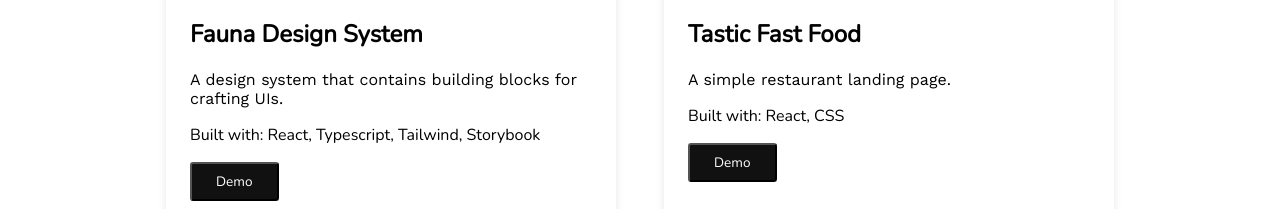
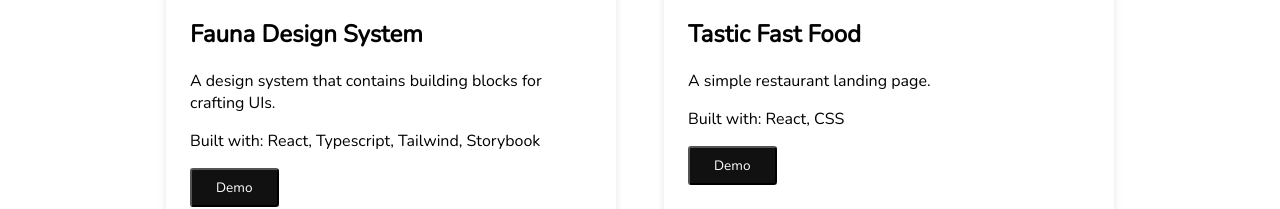
Before and after one commit to Annysah/annysah-portfolio-website, a Next.js app: page /project in a window 1280 px wide. Shown: the part 482-691 px from the top of the page. Built offline with nearby package versions, Linux system fonts and the light colour scheme.

Commit message:
update this repo

```diff
--- a/components/ProjectItems.js
+++ b/components/ProjectItems.js
@@ -46,7 +46,6 @@
 `
 
 const ProjectDescription = styled.p`
-  font-family: "Work Sans", sans-serif;
     @media screen and (max-width: 350px) {
     font-size: 0.8rem;
   }
```
Also changed, not shown: components/Main.js (line endings or trailing spaces).
